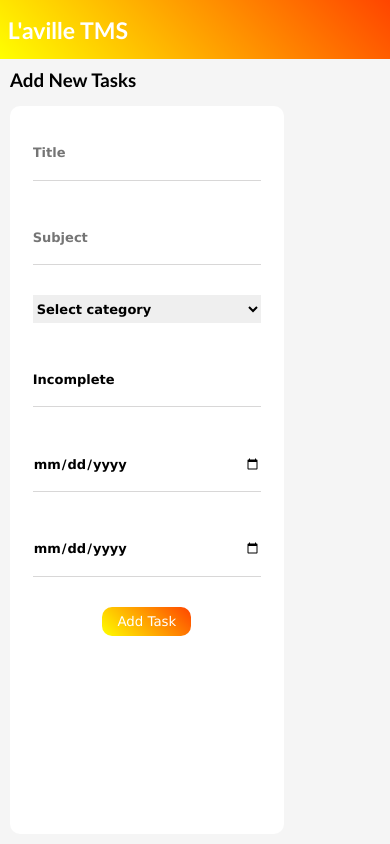
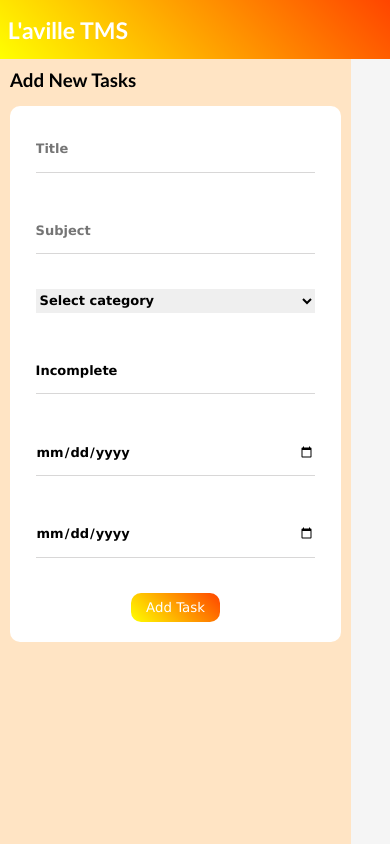
Before and after one commit to kingsleyhenz/ToDoList-Task, a React (Create React App) app: page /todo in a window 390 px wide. Built offline with nearby package versions, Linux system fonts and the light colour scheme.

Commit message:
Todo Page Responsive

```diff
--- a/src/Stylesheets/Todo.css
+++ b/src/Stylesheets/Todo.css
@@ -39,7 +39,7 @@ body{
     display: flex;
     flex-direction: column;
     gap: 15px;
-    /* background-color: bisque; */
+    background-color: bisque;
 }
 .todobox{
     background-color: white;
@@ -108,3 +108,37 @@ select{
     width: 100%;
     height: 60%;
 }
+
+@media screen and (max-width:991px) {
+    .todobox{
+        background-color: white;
+        width: 100%;
+        height: 65%;
+    }
+    .adding{
+        height: 100%;
+    }
+}
+
+@media screen and (max-width:579px){
+    .homebody{
+        width: 90%;
+    }
+}
+@media screen and (max-width:475px) {
+    .todobox{
+        background-color: white;
+        width: 100%;
+        height: 65%
+    }
+    .adding{
+        gap: 35px;
+    }
+}
+@media screen and (max-width:390px){
+    .todobox{
+        background-color: white;
+        width: 100%;
+        height: 70%;
+    }
+}
```
